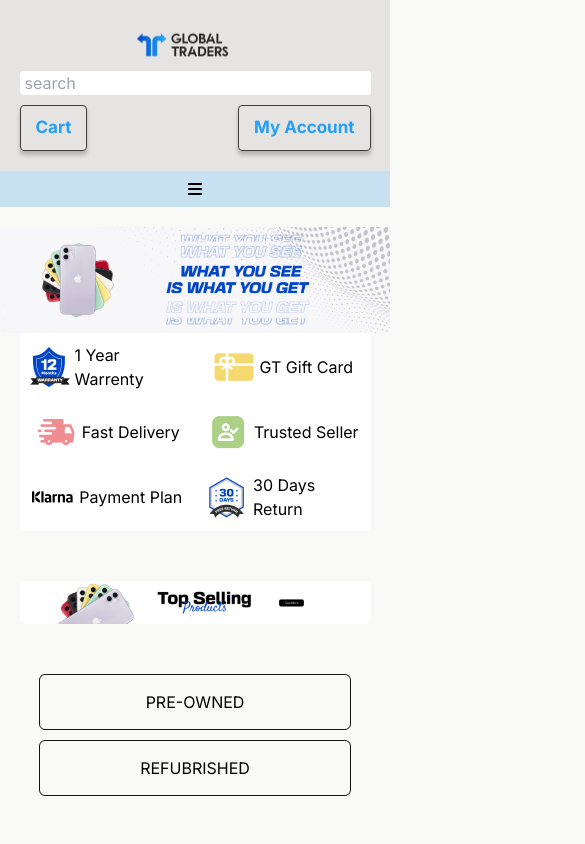
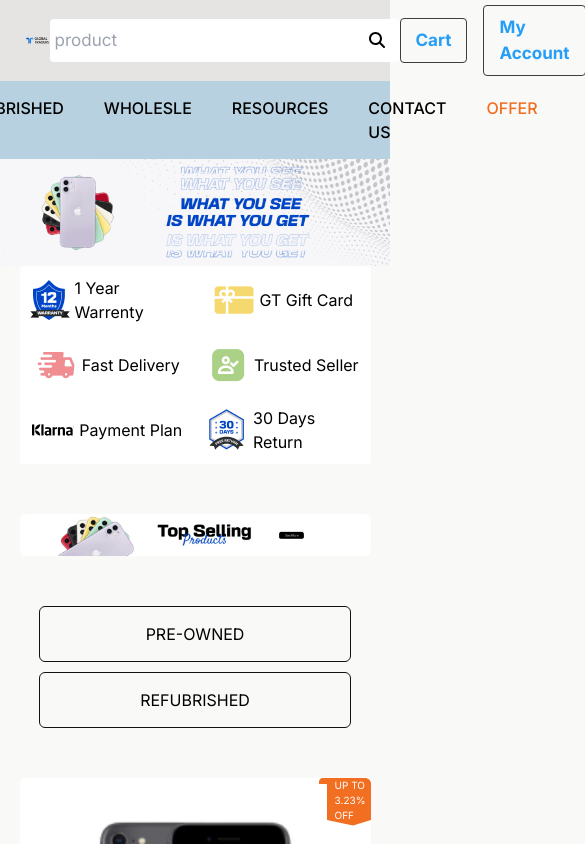
Before and after one commit to SEG-Antor/gt-front-end-next.js, a Next.js app: page / in a window 390 px wide. Shown: the top 844 px of the page, 585 px wide, since content can reach past the window. Built offline with nearby package versions, Linux system fonts and the light colour scheme.

Commit message:
updated haeader section only for pc

```diff
--- a/components/HeaderComponent.css
+++ b/components/HeaderComponent.css
@@ -1,29 +1,52 @@
+header{
+    background: #E5E4E2;
+}
+
 .headerDiv{
   display:flex;
   justify-content: space-between;
   align-items: center;
-  padding: 35px;
-  background: #E5E4E2;
+  padding: 5px;
+  width: 90vw;
+  margin: auto;
+  max-width: 1080px;
 }
 
 .headerDiv div{
     display: flex;
+    align-items: center;
 }
 
-.headerDiv img{
-    width: 200px;
-    height: 51px;
+.gtlogo img{
+    width: 150px;
     margin-right: 25px;
 }
 
-.headerDiv input {
+.product-search{
+    position: relative;
+}
+
+
+.product-search button{
+    position: absolute;
+    top: 13px;
+    right: 15px;
+}
+
+.product-search svg{
+    color: red;
+}
+
+.product-search input {
     background: white;
-    width: 30vw;
+    width: 350px;
+    padding: 9px;
+    font-size: 17px;
     border-radius: 4px;
     padding-left: 5px;
 }
 
-.headerDiv a{
+.headerDiv a:not(.gtlogo){
     border: 1px solid #3E3E3B;
     border-radius: 4px;
     padding: 9px 15px;
@@ -32,6 +55,9 @@
     font-size: 17px;
     color: #249EF6;
     display: inline-block;
+}
+
+.headerDiv a:not(.gtlogo):hover{
     box-shadow: 0 4px 4px 0 #00000038;
 }
 
@@ -52,6 +78,11 @@
 
 nav a{
     margin:0 20px;
+    font-weight: 500;
+}
+
+nav a:hover{
+    color :rgba(242, 110, 33, 1) ;
 }
 
 nav a:last-child{
@@ -59,54 +90,5 @@
 }
 
 @media screen and (max-width:550px) {
-    header{
-        margin-bottom: 20px;
-    }
-
-    .headerDiv{
-        flex-direction: column;
-        padding:20px 5px;
-    }
-
-    .headerDiv > div{
-        width: 90vw;
-        align-items: center;
-    }
-
-    .headerDiv >div:first-child {
-        margin-bottom: 10px;
-        flex-direction: column;
-    }
-
-    .headerDiv >div:first-child img {
-       transform: scale(.5);
-    }
-
-    .headerDiv > div:first-child input{
-        width: 100%;
-    }
-    .headerDiv > div:last-child{
-        justify-content: space-between;
-    }
-
-    nav{
-        flex-direction: column;
-        align-items: center;
-        width: 100vw;
-
-        display: none;
-    }
-
-    #navBtn{
-        display: block;
-        background-color: red;
-        width: 100%;
-        padding: 10px;
-
-        display: flex;
-        justify-content: center;
-        background-color: rgba(0, 132, 214, 0.2);
-    }
-
 
 }
--- a/components/HeaderComponent.js
+++ b/components/HeaderComponent.js
@@ -3,18 +3,26 @@
 import "./HeaderComponent.css"
 
 const HeaderComponent = () => {
-  const [visible, setVisible] = useState(false)
-
-  function handleNav(){
-    setVisible(prev => !prev)
+  function handleSearch(e){
+    e.preventDefault()
+    const searchValue = e.target.search.value
+    e.target.search.value = ""
   }
 
   return (
     <header>
       <div className='headerDiv'>
         <div>
-          <img src="/staticImages/globalgtIcon.png" alt='global gt icon' />
-          <input type='text' placeholder='search ' />
+          <Link href="/" className='gtlogo'>
+            <img src="/staticImages/globalgtIcon.png" alt='global gt icon' />
+          </Link>
+
+          <form className='product-search' onSubmit={handleSearch}>
+            <input type='text' placeholder='product' name='search'/>
+            <button type='submit'>
+              <svg xmlns="http://www.w3.org/2000/svg" height="1em" viewBox="0 0 512 512"><path d="M416 208c0 45.9-14.9 88.3-40 122.7L502.6 457.4c12.5 12.5 12.5 32.8 0 45.3s-32.8 12.5-45.3 0L330.7 376c-34.4 25.2-76.8 40-122.7 40C93.1 416 0 322.9 0 208S93.1 0 208 0S416 93.1 416 208zM208 352a144 144 0 1 0 0-288 144 144 0 1 0 0 288z" /></svg>
+            </button>
+          </form>
         </div>
 
         <div >
@@ -24,10 +32,7 @@
 
       </div>
 
-
-      <button onClick={handleNav} id='navBtn'><svg xmlns="http://www.w3.org/2000/svg" height="1em" viewBox="0 0 448 512"><path d="M0 96C0 78.3 14.3 64 32 64H416c17.7 0 32 14.3 32 32s-14.3 32-32 32H32C14.3 128 0 113.7 0 96zM0 256c0-17.7 14.3-32 32-32H416c17.7 0 32 14.3 32 32s-14.3 32-32 32H32c-17.7 0-32-14.3-32-32zM448 416c0 17.7-14.3 32-32 32H32c-17.7 0-32-14.3-32-32s14.3-32 32-32H416c17.7 0 32 14.3 32 32z"/></svg></button>
-
-      <nav style={visible ? {display: "flex"} : {}}>
+      <nav>
         <Link href="pre-owned">PRE-OWNED</Link>
         <Link href="refubrished">REFUBRISHED</Link>
         <Link href=" whole-sale">WHOLESLE</Link>
```
